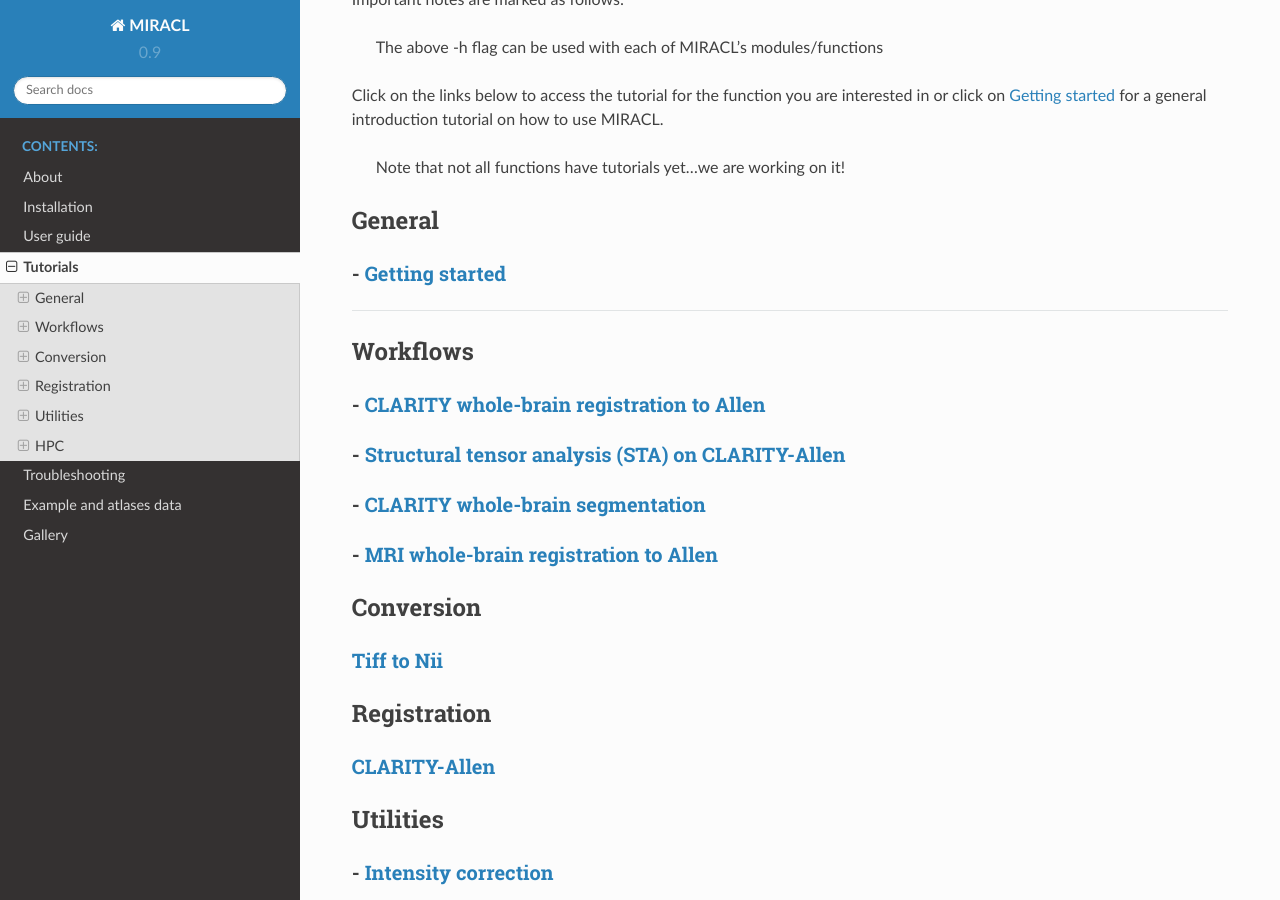
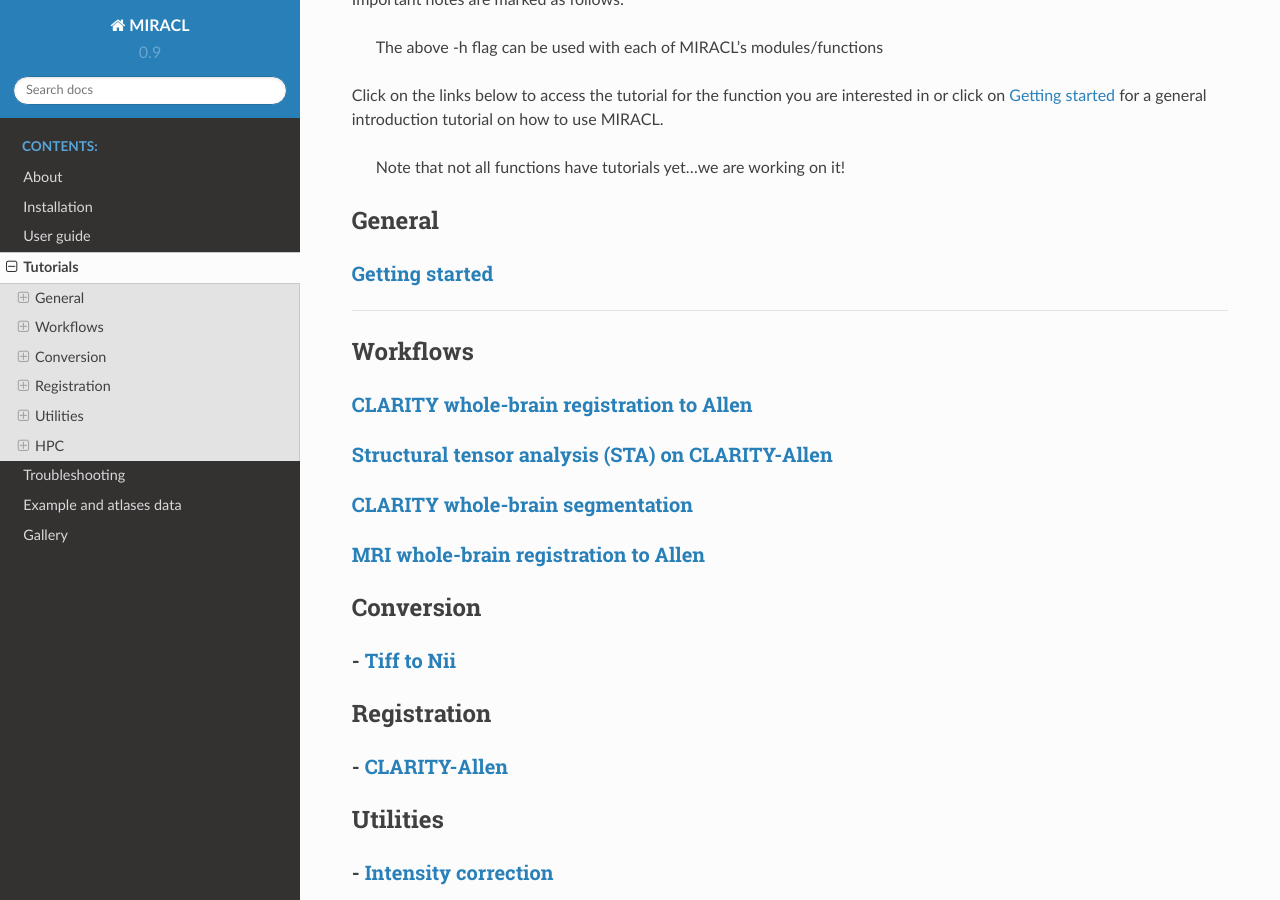
Before and after one commit to AICONSlab/MIRACL, a Sphinx documentation site: the page built from docs/tutorials.md, in a window 1280 px wide and 900 px high, scrolled down 701 px. Built offline with Sphinx 7.4.7 and the Read the Docs theme 2.0.0, drawn with Linux system fonts in a browser that asks for light colours.

```diff
--- a/docs/tutorials.md
+++ b/docs/tutorials.md
@@ -41,27 +41,27 @@ for a general introduction tutorial on how to use MIRACL.
 
 ## General
 
-### - [Getting started](./tutorials/beginner/getting_started.md)
+### [Getting started](./tutorials/beginner/getting_started.md)
 
 ---
 
 ## Workflows
 
-### - [CLARITY whole-brain registration to Allen](./tutorials/clar_reg/clar_reg.md)
+#### [CLARITY whole-brain registration to Allen](./tutorials/clar_reg/clar_reg.md)
 
-### - [Structural tensor analysis (STA) on CLARITY-Allen](./tutorials/sta/sta.md)
+#### [Structural tensor analysis (STA) on CLARITY-Allen](./tutorials/sta/sta.md)
 
-### - [CLARITY whole-brain segmentation](./tutorials/clar_seg/clar_seg.md)
+#### [CLARITY whole-brain segmentation](./tutorials/clar_seg/clar_seg.md)
 
-### - [MRI whole-brain registration to Allen](./tutorials/mri_reg/mri_reg.md)
+#### [MRI whole-brain registration to Allen](./tutorials/mri_reg/mri_reg.md)
 
 ## Conversion
 
-#### [Tiff to Nii](./tutorials/tiff_to_nii/tiff_to_nii.md)
+#### - [Tiff to Nii](./tutorials/tiff_to_nii/tiff_to_nii.md)
 
 ## Registration
 
-#### [CLARITY-Allen](./tutorials/registration/reg_clarity-allen/reg_clarity-allen.md)
+#### - [CLARITY-Allen](./tutorials/registration/reg_clarity-allen/reg_clarity-allen.md)
 
 ## Utilities
 
```
